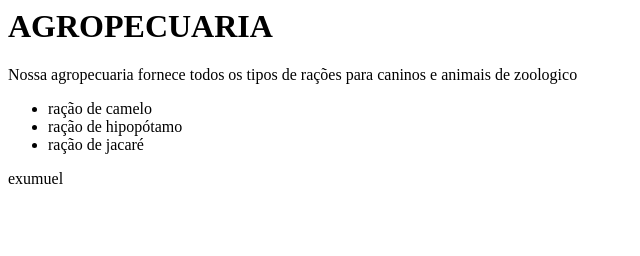
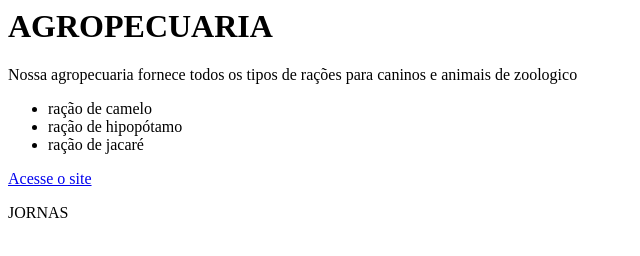
Before and after one commit to MarcilioAnt7/agropec2TDS, a plain HTML site: page index.html in a window 1280 px wide. Shown: the whole page, without its empty margins (0-640 px from the left). Drawn offline with Linux system fonts and the light colour scheme.

Commit message:
Update index.html

```diff
--- a/index.html
+++ b/index.html
@@ -8,5 +8,6 @@
 <li>ração de jacaré</li>
 
   </ul>
-<p>exumuel</p>
+  <a href="https://www.jumento-e-cia.com.br/">Acesse o site</a>
+  <p>JORNAS</p>
 </html>
```
